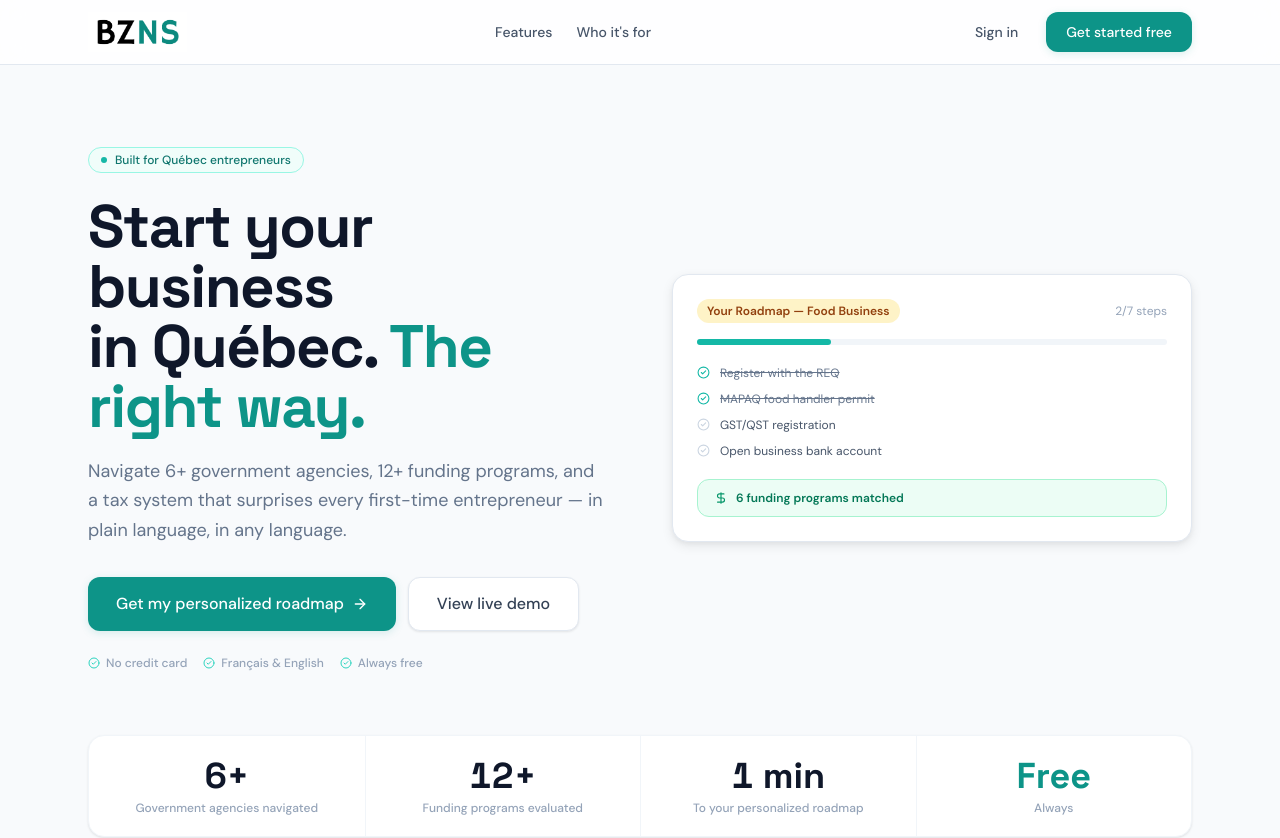
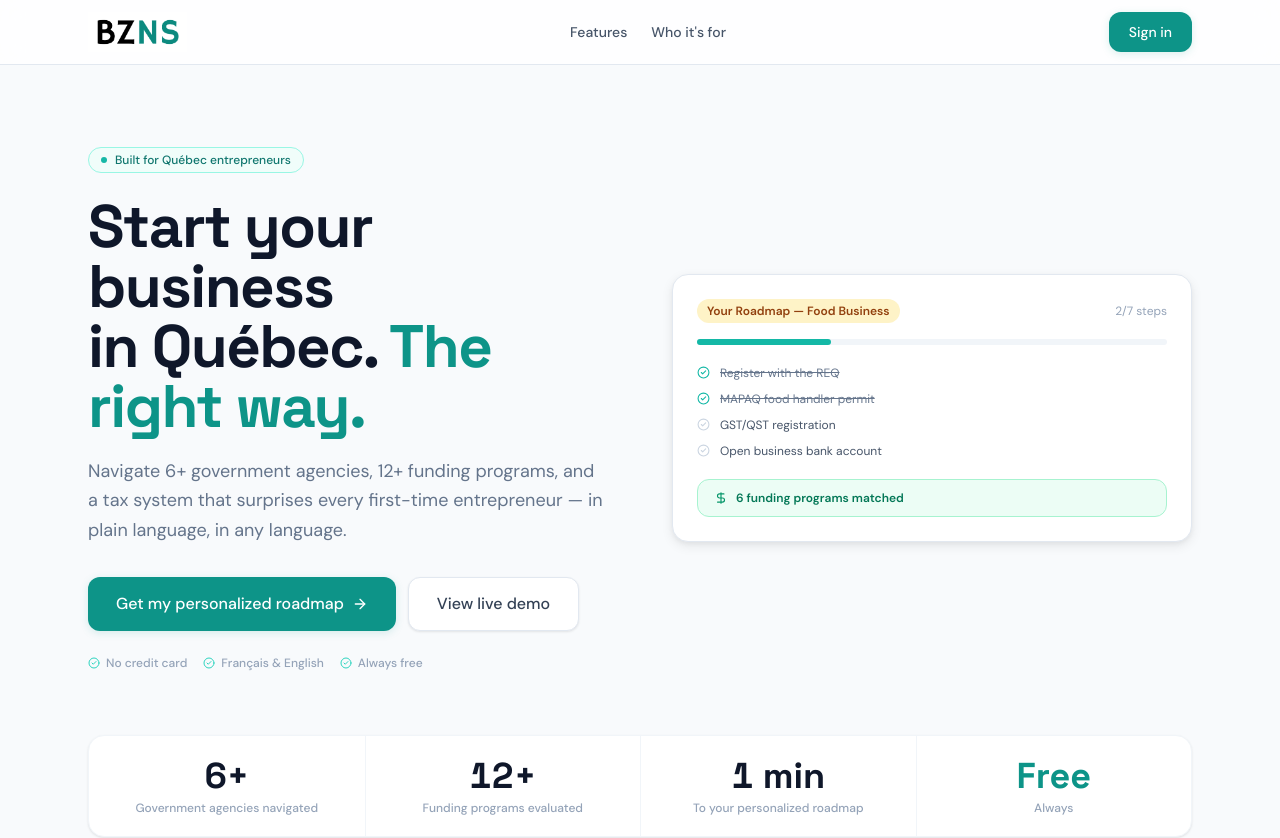
Before and after one commit to RamiNawam/BZNS, a Next.js app: page / in a window 1280 px wide. Shown: the top 838 px of the page. Built offline with nearby package versions, Linux system fonts and the light colour scheme.

Commit message:
removed button get started

```diff
--- a/src/app/page.tsx
+++ b/src/app/page.tsx
@@ -309,11 +309,8 @@ export default function HomePage() {
             </a>
           </nav>
           <div className="flex items-center gap-3">
-            <Link href="/login" className="btn-ghost text-sm">
+            <Link href="/login" className="btn-primary text-sm">
               Sign in
-            </Link>
-            <Link href="/login" className="btn-primary text-sm">
-              Get started free
             </Link>
           </div>
         </div>
```
